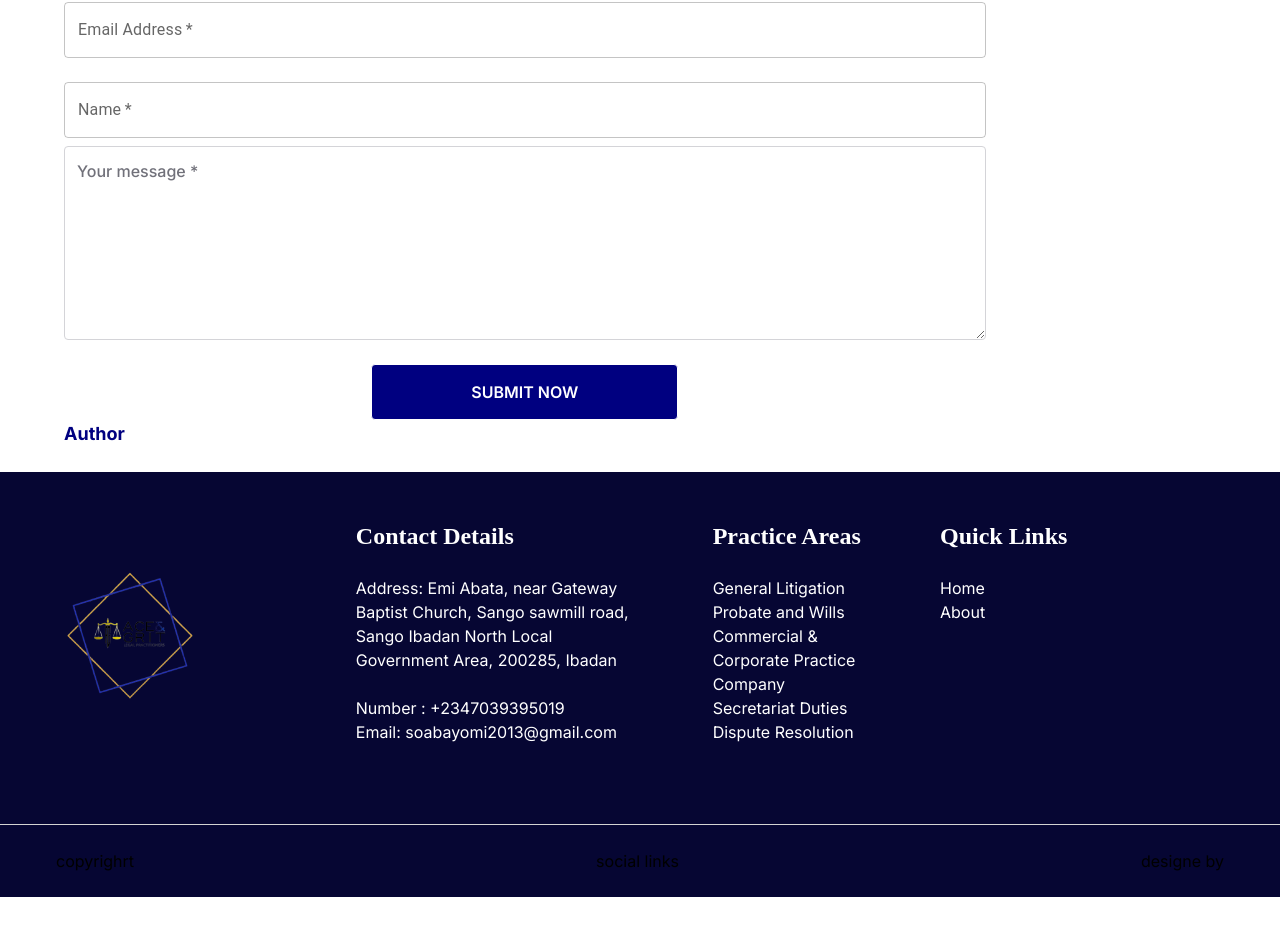
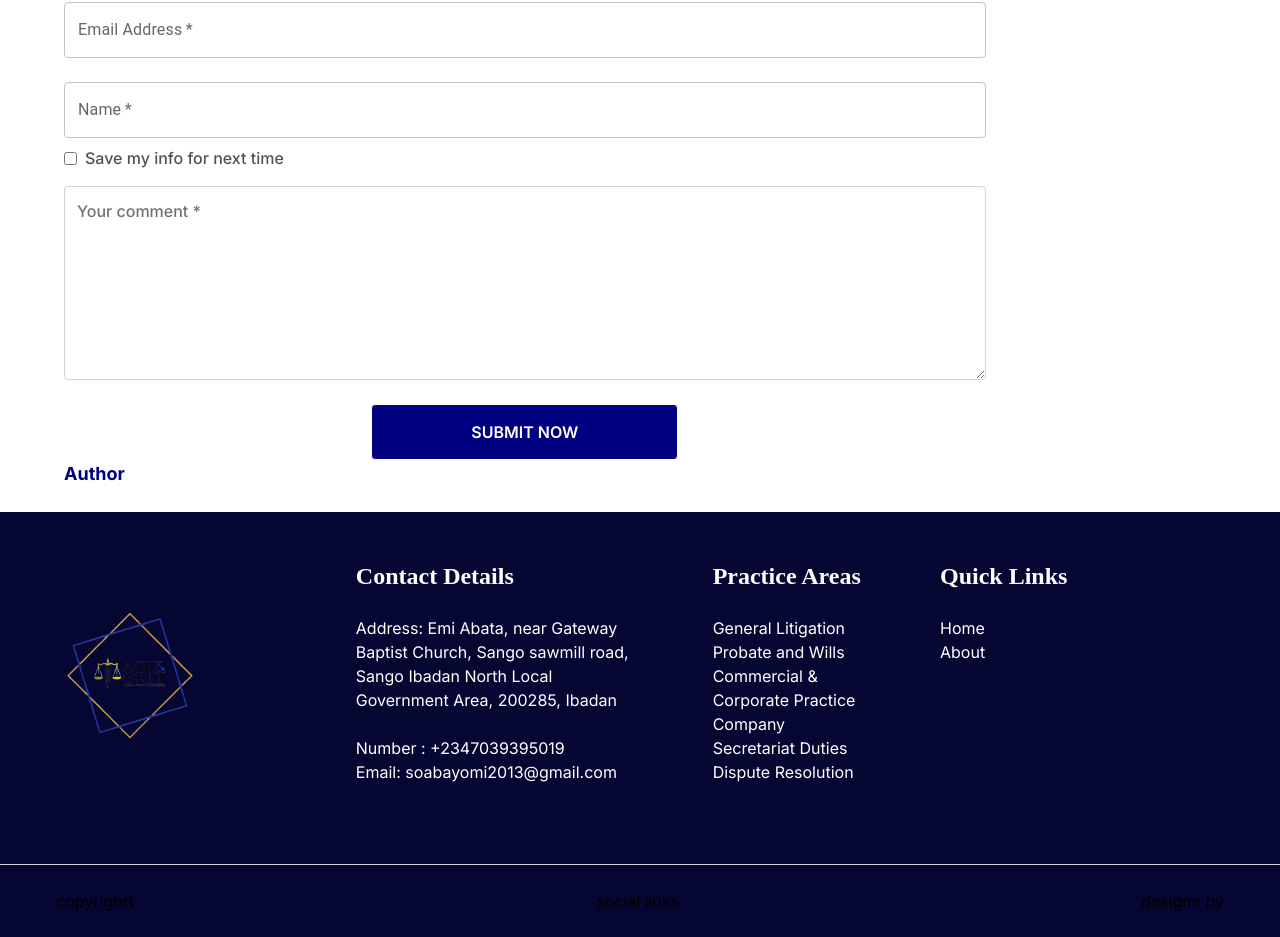
Before and after one commit to bolowys33/acegrit, a Next.js app: page /legal-blog/1 in a window 1280 px wide. Shown: the part 867-1804 px from the top of the page. Before the commit the page ends 1764 px from the top, so only its background shows below. Built offline with nearby package versions, Linux system fonts and the light colour scheme; no server answers.

Commit message:
FUlly implement comment form

```diff
--- a/components/CommentForm.tsx
+++ b/components/CommentForm.tsx
@@ -1,6 +1,6 @@
 import { Alert, TextField, TextareaAutosize } from "@mui/material";
 import Button from "./Button";
-import { ChangeEvent, useState } from "react";
+import { ChangeEvent, useState, useEffect } from "react";
 import axios from "axios";
 import { API_LINK } from "@/constants/links";
 
@@ -13,6 +13,19 @@ const CommentForm = ({ id }: { id: string }) => {
         body: "",
         email: "",
     });
+    const [saveInfo, setSaveInfo] = useState(false);
+
+    useEffect(() => {
+        const savedEmail = localStorage.getItem("savedEmail");
+        const savedName = localStorage.getItem("savedName");
+        if (savedEmail && savedName) {
+            setInputData((prevData) => ({
+                ...prevData,
+                email: savedEmail,
+                name: savedName,
+            }));
+        }
+    }, []);
 
     const handleChange = (e: ChangeEvent<HTMLInputElement>) => {
         setInputData({ ...inputData, [e.target.name]: e.target.value });
@@ -43,6 +56,10 @@ const CommentForm = ({ id }: { id: string }) => {
                     body: "",
                     email: "",
                 });
+                if (saveInfo) {
+                    localStorage.setItem("savedEmail", inputData.email);
+                    localStorage.setItem("savedName", inputData.name);
+                }
                 setTimeout(() => setSuccess(false), 10000);
             } else {
                 setError(response.data.message);
@@ -104,6 +121,16 @@ const CommentForm = ({ id }: { id: string }) => {
                 name="name"
                 onChange={handleChange}
             />
+            <div className="flex items-center mb-4">
+                <input
+                    type="checkbox"
+                    id="saveInfo"
+                    checked={saveInfo}
+                    onChange={(e) => setSaveInfo(e.target.checked)}
+                    className="mr-2"
+                />
+                <label htmlFor="saveInfo">Save my info for next time</label>
+            </div>
             <TextareaAutosize
                 minRows={7}
                 maxRows={9}
@@ -114,13 +141,13 @@ const CommentForm = ({ id }: { id: string }) => {
                     setInputData({ ...inputData, body: e.target.value })
                 }
                 id="outlined-basic"
-                placeholder="Your message *"
+                placeholder="Your comment *"
                 className="w-full p-3 outline-blue-600 mb-6 border border-zinc-300 rounded hover:border-black placeholder:text-zinc-500"
             />
             <Button
                 type="submit"
-                title="submit now"
-                classes="w-1/3 self-center  h-14 rounded"
+                title={isloading ? "loading..." : "submit now"}
+                classes="w-1/3 self-center h-14 rounded"
             />
         </form>
     );
```
